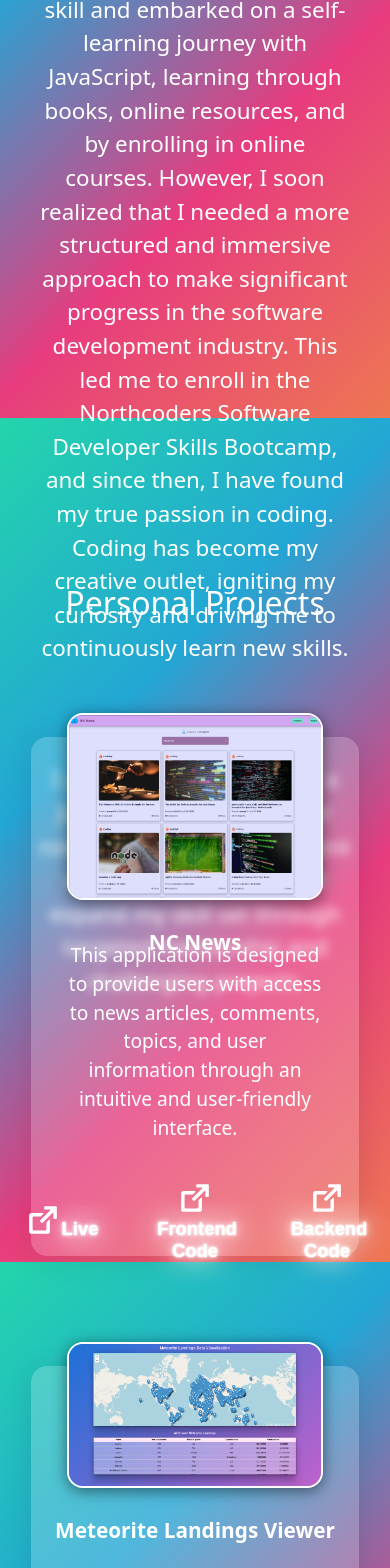
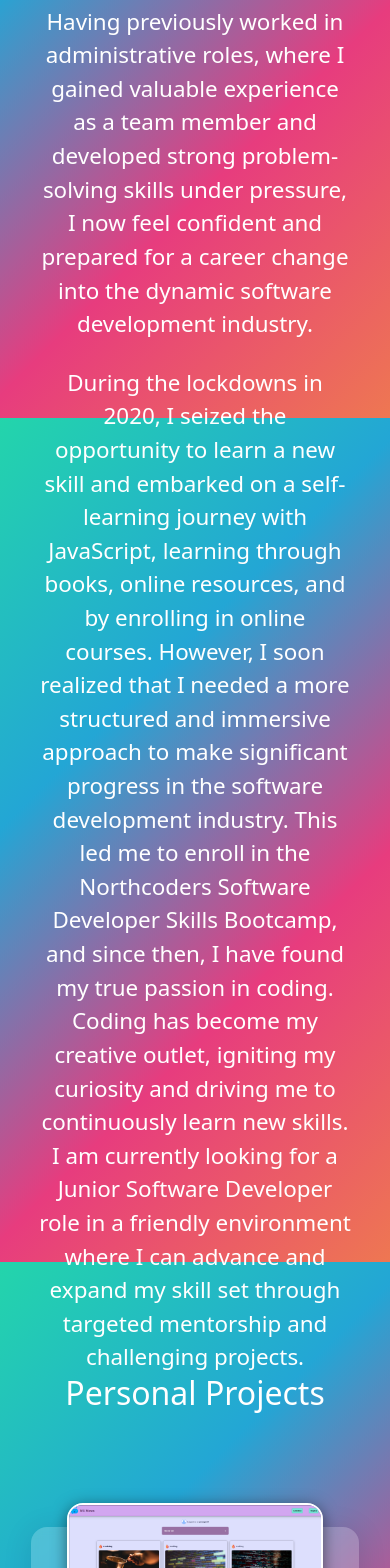
Before and after one commit to AnnaTas77/portfolio-anna, a React (Create React App) app: page / in a window 390 px wide. Shown: the part 426-1994 px from the top of the page. Built offline with nearby package versions, Linux system fonts and the light colour scheme.

Commit message:
Project description updates

```diff
--- a/src/App.js
+++ b/src/App.js
@@ -1,19 +1,21 @@
-import NavBar from './components/NavBar'
-import Home from "./pages/Home"
-import Projects from "./pages/Projects"
-import Contact from "./pages/Contact"
-import Footer from "./components/Footer"
-import './index.css'
+import NavBar from "./components/NavBar";
+import Home from "./pages/Home";
+import Projects from "./pages/Projects";
+import Contact from "./pages/Contact";
+import Footer from "./components/Footer";
+import "./index.css";
 
 function App() {
     return (
         <div className="App">
             <NavBar />
+            <div>
                 <Home />
                 <Projects />
                 <Contact />
                 <Footer />
             </div>
+        </div>
     );
 }
 
--- a/src/components/Footer.js
+++ b/src/components/Footer.js
@@ -1,12 +1,12 @@
-import React from 'react'
-import '../styles/footer.css'
+import React from "react";
+import "../styles/footer.css";
 
 const Footer = () => {
     return (
-        <div className='footer'>
-            <p>&copy; 2022 Anna Tasheva</p>
-        </div >
-    )
-}
+        <div className="footer">
+            <p>&copy; {new Date().getFullYear()} Anna Tasheva</p>
+        </div>
+    );
+};
 
-export default Footer
+export default Footer;
--- a/src/components/NavBar.js
+++ b/src/components/NavBar.js
@@ -19,13 +19,8 @@ const NavBar = () => {
     }, []);
 
     return (
-    <div
-      className={`navbar-container ${small ? "navbar-small" : ""}`}
-      id={expandNavbar ? "open" : "close"}
-    >
-      <h1 className={`logo-initials ${small ? "logo-initials-small" : ""}`}>
-        AT
-      </h1>
+        <nav className={`navbar-container ${small ? "navbar-small" : ""}`} id={expandNavbar ? "open" : "close"}>
+            <h1 className={`logo-initials ${small ? "logo-initials-small" : ""}`}>AT</h1>
 
             <div className="navbar-links">
                 <ul>
@@ -42,9 +37,7 @@ const NavBar = () => {
             </div>
 
             <div className="hamburger-button">
-        <button onClick={handleClick}>
-          {!expandNavbar ? <FaBars /> : <FaTimes />}
-        </button>
+                <button onClick={handleClick}>{!expandNavbar ? <FaBars /> : <FaTimes />}</button>
             </div>
 
             <div className="mobile-menu" onClick={handleClick}>
@@ -52,7 +45,7 @@ const NavBar = () => {
                 <a href="#projects">Projects</a>
                 <a href="#contact">Contact</a>
             </div>
-    </div>
+        </nav>
     );
 };
 
--- a/src/pages/Home.jsx
+++ b/src/pages/Home.js
@@ -19,12 +19,12 @@ const Home = () => {
                 </h2>
             </div>
             <h2>I'm Anna Tasheva, a Junior Software Developer based in London.</h2>
-            <p className="prompt">
+            <p className="prompt one">
                 Having previously worked in administrative roles, where I gained valuable experience as a team
                 member and developed strong problem-solving skills under pressure, I now feel confident and prepared
                 for a career change into the dynamic software development industry.
             </p>
-            <p className="prompt">
+            <p className="prompt two">
                 During the lockdowns in 2020, I seized the opportunity to learn a new skill and embarked on a
                 self-learning journey with JavaScript, learning through books, online resources, and by enrolling in
                 online courses. However, I soon realized that I needed a more structured and immersive approach to
@@ -34,7 +34,7 @@ const Home = () => {
                 learn new skills.
             </p>
 
-            <p className="prompt">
+            <p className="prompt three">
                 I am currently looking for a Junior Software Developer role in a friendly environment where I can
                 advance and expand my skill set through targeted mentorship and challenging projects.
             </p>
--- a/src/pages/Projects.js
+++ b/src/pages/Projects.js
@@ -14,7 +14,7 @@ const Projects = () => {
                 <ProjectItem
                     name="NC News"
                     image={NcNews}
-                    description="This application is designed to provide users with access to news articles, comments, topics, and user information through an intuitive and user-friendly interface."
+                    description="NC News is a full-stack project with a custom backend News API, mimicking Reddit's functionalities. The frontend serves as a user interface, enabling access to various API endpoints for seamless interaction with news content."
                     live="https://nc-news-anna.netlify.app/"
                     github={[
                         { label: "Frontend Code", url: "https://github.com/AnnaTas77/nc-news-frontend-project" },
@@ -23,9 +23,9 @@ const Projects = () => {
                 />
 
                 <ProjectItem
-                    name="Meteorite Landings Viewer"
+                    name="Meteorite Landings Interactive Map"
                     image={Meteorites}
-                    description="Visualizer of meteorite landings sites. Data is fetched from NASA API and sorted/displayed in a user friendly manner. "
+                    description="This project features an interactive map of meteorite landings, sourcing data from NASA's Meteorite Landings API. Users can conveniently sort the table of all known landings by name, year of discovery, and mass in grams by clicking the column headings."
                     github={["https://github.com/AnnaTas77/fe-react-data-visualisation"]}
                 />
 
--- a/src/styles/home.css
+++ b/src/styles/home.css
@@ -22,7 +22,6 @@
     width: 100%;
     min-height: 100%;
 }
-
 
 @keyframes float {
     0% {
@@ -69,23 +68,32 @@
     margin-bottom: 75px;
 }
 
+.one {
+    margin-bottom: 25px;
+}
+
+.two {
+    margin: 0;
+}
+
+.three {
+    margin-bottom: 0;
+    margin-top: 0;
+}
+
 .wave {
     height: 40px;
     padding-left: 5px;
     padding-right: 5px;
 }
 
-
-
 /* MOBILE */
 
 @media only screen and (max-width: 480px) {
-
-
     .about-me {
-        padding-top: 135px;
-        /* max-height: 700px; */
-        height: 900px;
+        padding-top: 100px;
+        height: 1700px;
+        /* height: 900px; */
     }
 
     .avatar {
@@ -118,11 +126,11 @@
 /* MEDIUM SCREENS */
 
 @media only screen and (min-width: 481px) and (max-width: 768px) {
-
     .about-me {
         /* padding-top: 180px; */
         /* max-height: 600px; */
-        height: 900px;
+        /* height: 900px; */
+        height: 1500px;
     }
 
     .avatar {
@@ -151,22 +159,20 @@
     }
 }
 
-
-
 /* LAPTOPS */
 
 @media (min-width: 768px) and (max-width: 1024px) {
+    .about-me {
+        /* padding-top: 220px;
+        max-height: 700px; */
 
-    .about-me {
-        padding-top: 220px;
-        max-height: 700px;
+        height: 1250px;
     }
 
     .avatar {
         margin-top: 100px;
         margin-bottom: 50px;
-}
-
+    }
 
     .wave {
         display: flex;
@@ -180,7 +186,6 @@
         margin: 0;
         font-size: 1.5rem;
     }
-
 
     .prompt {
         font-size: 1.5rem;
@@ -196,7 +201,6 @@
 /* LARGER SCREENS */
 
 @media (min-width: 1025px) and (max-width: 1200px) {
-
     .about-me {
         padding-top: 220px;
         max-height: 600px;
@@ -221,7 +225,6 @@
         font-size: 1.6rem;
     }
 
-
     .projects .title {
         font-size: 2rem;
     }
@@ -232,5 +235,4 @@
         width: 80%;
         margin-bottom: 40px;
     }
-
 }
--- a/src/styles/projects.css
+++ b/src/styles/projects.css
@@ -10,14 +10,14 @@
     justify-content: center;
     align-items: center;
     flex-direction: column;
-    margin-top: 50px;
+    /* margin-top: 50px; */
 }
 
 .projects .title {
     text-align: center;
     font-size: 3rem;
     font-weight: bolder;
-    margin-top: 170px;
+    margin-top: 100px;
 }
 
 .project-list {
@@ -200,7 +200,7 @@
     }
 
     .projects {
-        margin-top: 0px;
+        margin-top: 25px;
     }
 
     .projects .title {
```
Lines whose indentation alone changed are shown as unchanged.
